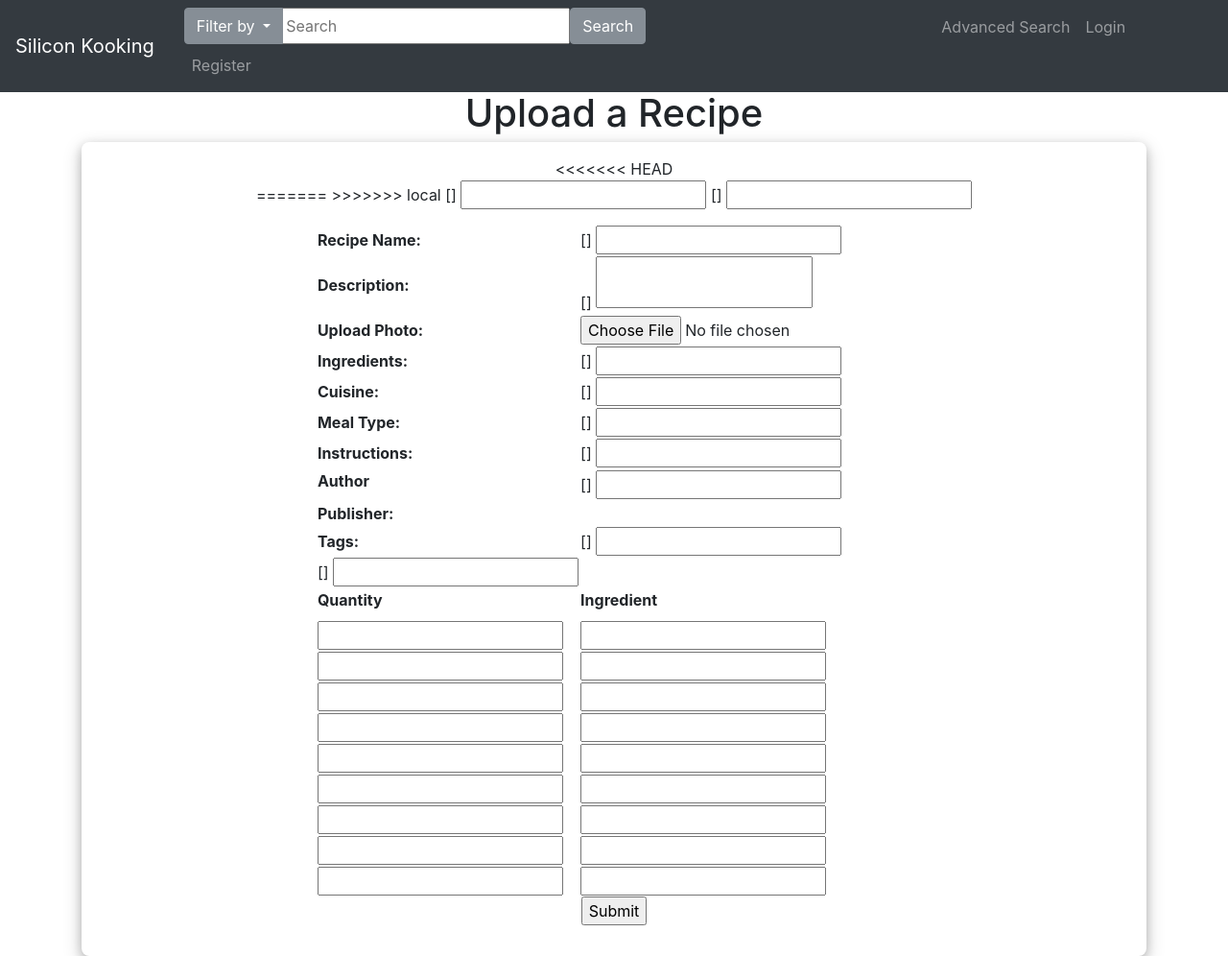
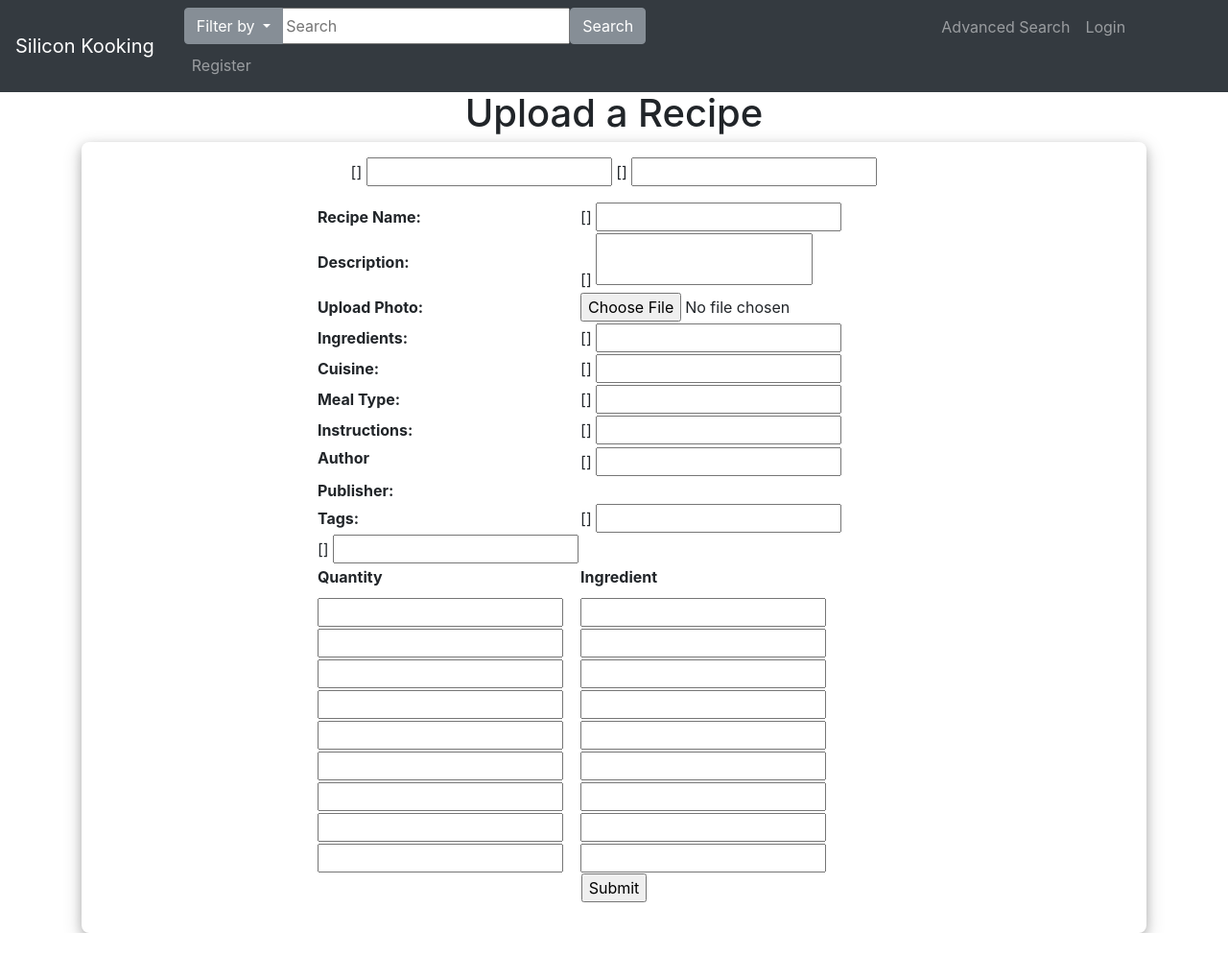
Before and after one commit to SiliconNights/SiliconNights, a Django app: template Silicon_Kooking_Src/src/templates/recipes/uploadRecipe.html in a window 1280 px wide. Shown: the whole page at 96% size. After the commit the page ends 972 px from the top, so only its background shows below. Run offline with Django 3.2, Linux system fonts and the light colour scheme; the template is opened without the code that fills it, so the values that code supplies are empty, except form fields; tables that the repository leaves empty hold one stand-in row (values such as "Sample post"); form fields are guessed from the names that the template uses; some libraries are stand-ins or nearby versions.

Commit message:
Removed bad text from upload recipe page

```diff
--- a/Silicon_Kooking_Src/src/templates/recipes/uploadRecipe.html
+++ b/Silicon_Kooking_Src/src/templates/recipes/uploadRecipe.html
@@ -56,11 +56,7 @@
 
 <div class="form-group">
 
-<<<<<<< HEAD
-<form method="post" action = '' enctype='multipart/form-data' novalidate>
-=======
 <form method="post" action="" enctype="multipart/form-data" novalidate>
->>>>>>> local
 
 	{% csrf_token %}
 
```
